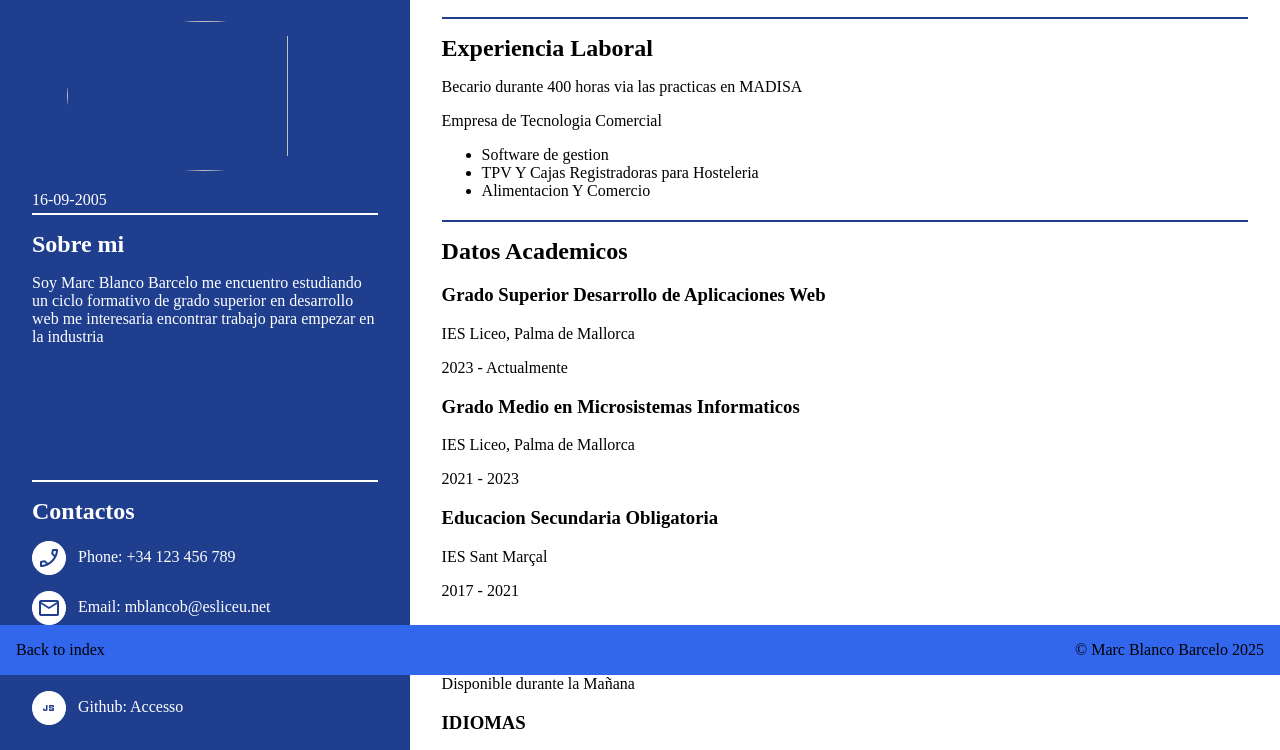
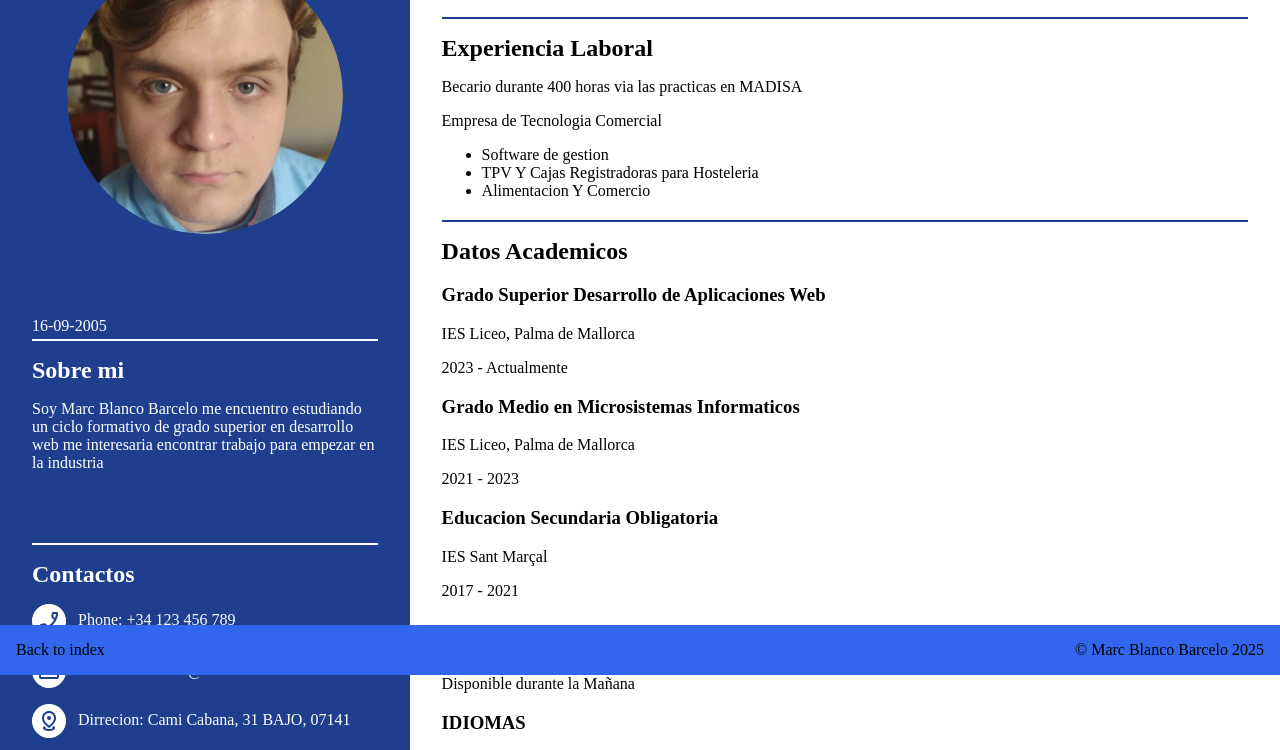
Before and after one commit to MBlancoBarcelo/Personal_Website, a website built with Vite: page cv.html in a window 1280 px wide. Shown: the part 125-875 px from the top of the page. Built offline with nearby package versions, Linux system fonts and the light colour scheme.

Commit message:
cambios de ultima hora

```diff
--- a/cv.html
+++ b/cv.html
@@ -15,7 +15,7 @@
     <div id="contenedor">
         <div id="parte1">
             <div id="imagen">
-                <img src="./img/placeholder.PNG" alt="" id="imagenPerfil">
+                <img src="./img/fotomia.png" alt="" id="imagenPerfil">
             </div>
             <div id="sobremi">
                 16-09-2005
--- a/src/cv.css
+++ b/src/cv.css
@@ -25,7 +25,8 @@
 
 #imagenPerfil{
     width: clamp(150px, 80%, 300px);
-    height: clamp(150px, 80%, 300px);
+    height: auto;
+    aspect-ratio: 1 / 1;
     object-fit: cover;
     border-radius: 50%;
 }
--- a/src/main.js
+++ b/src/main.js
@@ -17,7 +17,7 @@ player.y = 160;
 player.width = 150;
 player.height = 150;
 
-let url = "./img/micaralit.PNG"
+let url = "./img/fotomia.png"
 
 let camera = {
   x: 0,
```
Also changed, not shown: img/fotomia.png (added).
